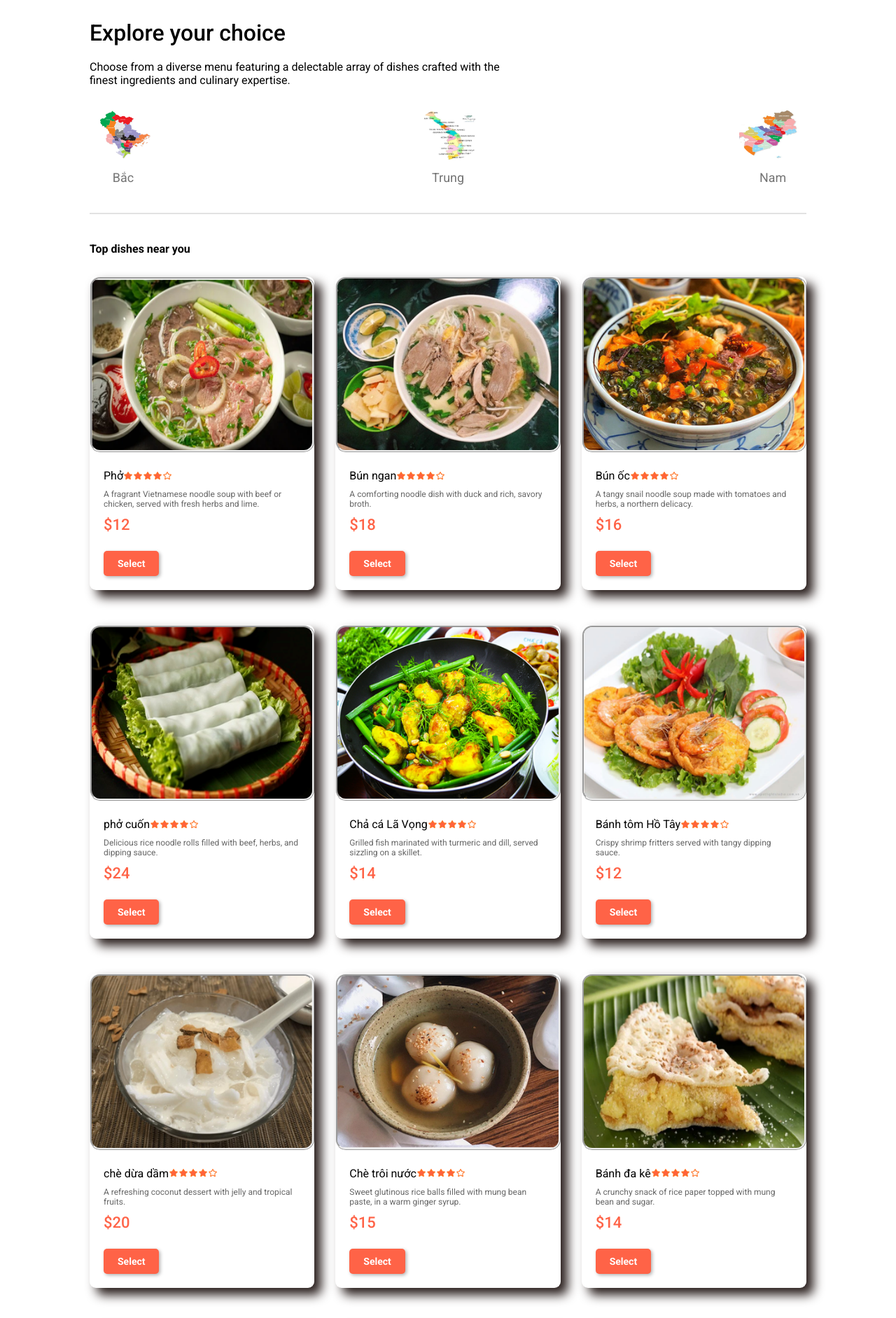
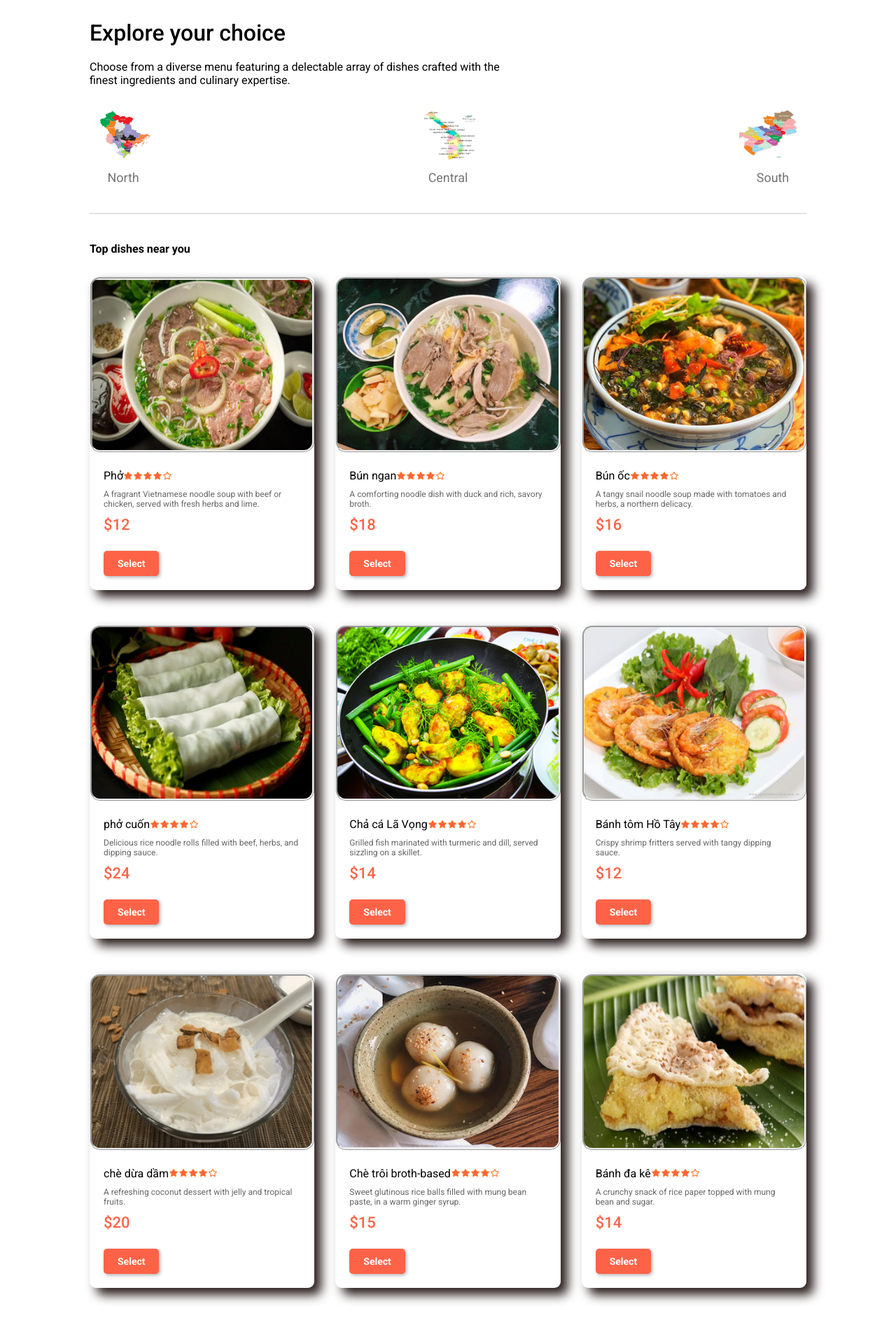
Before and after one commit to Quang1601/OOADproj, a React (Vite) app: page / in a window 1280 px wide. Shown: the part 646-2529 px from the top of the page at 70% size. Built offline with nearby package versions, Linux system fonts and the light colour scheme.

Commit message:
change name

```diff
--- a/src/assets/assets/frontend_assets/assets.js
+++ b/src/assets/assets/frontend_assets/assets.js
@@ -52,58 +52,7 @@ import food_31 from './food_31.png'
 import food_32 from './food_32.png'
 import food_33 from './food_33.png'
 
-import egg from './egg.png'
-import quailEgg from './quailEgg.png'
-import pho_noodle from './pho_noodle.png'
-import wideRiceNoodle from './wideRiceNoodle.png'
-import roundRiceNoodle from './roundRiceNoodle.png'
-import beef from './beef.png'
-import chicken from './chicken.png'
-import duck from './duck.png'
-import pork from './pork.png'
-import mincedFish from './mincedFish.png'
-import shrimp from './shrimp.png'
-import crab from './crab.png'
-import babyClams from './babyClams.png'
-import appleSnail from './appleSnail.png'
-import beanSprouts from './beanSprouts.png'
-import mustardGreens from './mustardGreens.png'
-import cilantro from './cilantro.png'
-import thaiBasil from './thaiBasil.png'
-import mint from './mint.png'
-import scalions from './scalions.png'
-import dill from './dill.png'
-import whiteOnion from './whiteOnion.png'
-import lemongrass from './lemongrass.png'
-import ginger from './ginger.png'
-import tomatoes from './tomatoes.png'
-import greenMango from './greenMango.png'
-import tumeric from './tumeric.png'
-import garlic from './garlic.png'
-import vermicelli from './vermicelli.png'
-import ricePaper from './ricePaper.png'
-import glutinousRice from './glutinousRice.png'
-import rice from './rice.png'
-import coconut from './coconut.png'
-import pandanLeaves from './pandanLeaves.png'
-import corn from './corn.png'
-import banana from './banana.png'
-import fishSauce from './fishSauce.png'
-import soySauce from './soySauce.png'
-import sugar from './sugar.png'
-import salt from './salt.png'
-import oil from './oil.png'
-import lime from './lime.png'
-import vinegar from './vinegar.png'
-import riceFlour from './riceFlour.png'
-import cornstarch from './cornstarch.png'
-import tapiocaStarch from './tapiocaStarch.png'
-import peanuts from './peanuts.png'
-import sesameSeeds from './sesameSeeds.png'
-import friedShallots from './friedShallots.png'
-import driedCrispyCoconut from './driedCrispyCoconut.png'
-import mungBeans from './mungBeans.png'
-import driedShrimp from './driedShrimp.png'
+
 
 import add_icon_white from './add_icon_white.png'
 import add_icon_green from './add_icon_green.png'
@@ -144,17 +93,17 @@ export const assets = {
 }
 export const menu_region = [
     {
-        region_name: "Bắc",
+        region_name: "North",
        region_id: "north",
         region_image:  menu_B
     },
     {
-        region_name: "Trung",
+        region_name: "Central",
        region_id: "central",
         region_image:  menu_T
     },
     {
-        region_name: "Nam",
+        region_name: "South",
        region_id: "south",
         region_image: menu_N
     }
@@ -163,15 +112,15 @@ export const menu_region = [
 
 export const menu_list = [
     {
-        menu_name: "mặn",
+        menu_name: "Savoury",
         menu_image: menu_2,
     },
     {
-        menu_name: "nước",
+        menu_name: "broth-based",
         menu_image: menu_1
     },
     {
-        menu_name: "tráng miệng",
+        menu_name: "Dessert",
         menu_image: menu_3
     },
   ]
@@ -184,7 +133,7 @@ export const food_list = [
         price: 12,
         description: "A fragrant Vietnamese noodle soup with beef or chicken, served with fresh herbs and lime.",
         rid: "north",
-        category: "nước",
+        category: "broth-based",
         instructions: [
             { step: 1, text: "Boil the beef bones in water for 10 minutes and drain." },
             { step: 2, text: "Roast the ginger and onions until charred, then add to the broth." },
@@ -199,7 +148,7 @@ export const food_list = [
         price: 18,
         description: "A comforting noodle dish with duck and rich, savory broth.",
         rid: "north",
-        category: "nước",
+        category: "broth-based",
         instructions: [
             { step: 1, text: "Clean the duck and simmer with ginger and salt." },
             { step: 2, text: "Prepare the broth with aromatics like onions and spices." },
@@ -212,7 +161,7 @@ export const food_list = [
         price: 16,
         description: "A tangy snail noodle soup made with tomatoes and herbs, a northern delicacy.",
         rid: "north",
-        category: "nước",
+        category: "broth-based",
         instructions: [
             { step: 1, text: "Clean and boil the snails with lemongrass and lime leaves." },
             { step: 2, text: "Prepare the tomato-based broth with vinegar and spices." },
@@ -225,7 +174,7 @@ export const food_list = [
         price: 24,
         description: "Delicious rice noodle rolls filled with beef, herbs, and dipping sauce.",
         rid: "north",
-        category: "mặn",
+        category: "Savoury",
         instructions: [
             { step: 1, text: "Mix rice flour and cornstarch with water to make a smooth batter." },
             { step: 2, text: "Coat whole shrimp in batter, fry until golden and crispy." },
@@ -238,7 +187,7 @@ export const food_list = [
         price: 14,
         description: "Grilled fish marinated with turmeric and dill, served sizzling on a skillet.",
         rid: "north",
-        category: "mặn",
+        category: "Savoury",
         instructions: [
             { step: 1, text: "Mix rice flour and cornstarch with water to make a smooth batter." },
             { step: 2, text: "Coat whole shrimp in batter, fry until golden and crispy." },
@@ -251,7 +200,7 @@ export const food_list = [
         price: 12,
         description: "Crispy shrimp fritters served with tangy dipping sauce.",
         rid: "north",
-        category: "mặn",
+        category: "Savoury",
         instructions: [
             { step: 1, text: "Mix rice flour and cornstarch with water to make a smooth batter." },
             { step: 2, text: "Coat whole shrimp in batter, fry until golden and crispy." },
@@ -264,7 +213,7 @@ export const food_list = [
         price: 20,
         description: "A refreshing coconut dessert with jelly and tropical fruits.",
         rid: "north",
-        category: "tráng miệng",
+        category: "Dessert",
         instructions: [
             { step: 1, text: "Prepare coconut milk and sweeten with sugar to taste." },
             { step: 2, text: "Dice jelly and fruit; combine with sweetened coconut milk." },
@@ -272,12 +221,12 @@ export const food_list = [
         ]
     }, {
         _id: "8",
-        name: "Chè trôi nước",
+        name: "Chè trôi broth-based",
         image: food_8,
         price: 15,
         description: "Sweet glutinous rice balls filled with mung bean paste, in a warm ginger syrup.",
        rid: "central",
-        category: "tráng miệng",
+        category: "Dessert",
         instructions: [
             { step: 1, text: "Prepare mung bean paste filling and roll into small balls." },
             { step: 2, text: "Wrap glutinous rice dough around the filling, forming smooth balls." },
@@ -290,7 +239,7 @@ export const food_list = [
         price: 14,
         description: "A crunchy snack of rice paper topped with mung bean and sugar.",
         rid: "north",
-        category: "tráng miệng",
+        category: "Dessert",
         instructions: [
             { step: 1, text: "Prepare mung bean paste and spread onto crispy rice paper." },
             { step: 2, text: "Sprinkle sugar evenly across the top." },
@@ -303,7 +252,7 @@ export const food_list = [
         price: 22,
         description: "A spicy beef noodle soup with lemongrass and chili from central Vietnam.",
         rid: "central",
-        category: "nước",
+        category: "broth-based",
         instructions: [
             { step: 1, text: "Simmer beef shank, pork bones, and lemongrass to make a rich broth." },
             { step: 2, text: "Season with fish sauce, shrimp paste, and chili oil." },
@@ -316,7 +265,7 @@ export const food_list = [
         price: 10,
         description: "A flavorful noodle dish with a small amount of broth, served with herbs and crackers.",
         rid:"central",
-        category: "nước",
+        category: "broth-based",
         instructions: [
             { step: 1, text: "Prepare a rich broth with chicken, shrimp, and pork." },
             { step: 2, text: "Cook noodles and top with broth, meat, and shrimp." },
@@ -329,7 +278,7 @@ export const food_list = [
         price: 12,
         description: "Thick noodles in a savory broth with snakehead fish and herbs.",
         rid: "central",
-        category: "nước",
+        category: "broth-based",
         instructions: [
             { step: 1, text: "Boil snakehead fish and debone, reserving the broth." },
             { step: 2, text: "Season broth with fish sauce, turmeric, and scallions." },
@@ -343,7 +292,7 @@ export const food_list = [
         price: 12,
         description: "Crispy Vietnamese pancakes filled with shrimp, pork, and bean sprouts.",
         rid: "central",
-        category: "mặn",
+        category: "Savoury",
         instructions: [
             { step: 1, text: "Mix rice flour, coconut milk, and turmeric to create the batter." },
             { step: 2, text: "Pour batter onto a hot skillet, then add shrimp, pork, and bean sprouts." },
@@ -357,7 +306,7 @@ export const food_list = [
         price: 18,
         description: "Small savory pancakes topped with shrimp or pork, served with dipping sauce.",
         rid: "central",
-        category: "mặn",
+        category: "Savoury",
         instructions: [
             { step: 1, text: "Prepare batter using rice flour and water." },
             { step: 2, text: "Cook batter in small molds, adding shrimp or pork as topping." },
@@ -370,7 +319,7 @@ export const food_list = [
         price: 16,
         description: "A unique dish of rice topped with baby clams and crunchy toppings.",
         rid: "central",
-        category: "mặn",
+        category: "Savoury",
         instructions: [
             { step: 1, text: "Clean and cook baby clams, reserving the broth." },
             { step: 2, text: "Serve cooked clams over rice with peanuts, fried shallots, and herbs." },
@@ -383,7 +332,7 @@ export const food_list = [
         price: 24,
         description: "Hoi An’s iconic noodle dish with pork and crispy crackers.",
         rid: "central",
-        category: "mặn",
+        category: "Savoury",
         instructions: [
             { step: 1, text: "Prepare noodles with a unique lye water soak for texture." },
             { step: 2, text: "Top noodles with slices of char siu pork and fresh greens." },
@@ -396,7 +345,7 @@ export const food_list = [
         price: 14,
         description: "A sweet corn dessert with creamy coconut sauce.",
         rid: "central",
-        category: "tráng miệng",
+        category: "Dessert",
         instructions: [
             { step: 1, text: "Cook corn kernels in water until soft and sweet." },
             { step: 2, text: "Sweeten with sugar and thicken with tapioca starch." },
@@ -409,7 +358,7 @@ export const food_list = [
         price: 12,
         description: "Crispy deep-fried bananas, a popular street snack.",
         rid: "central",
-        category: "tráng miệng",
+        category: "Dessert",
         instructions: [
             { step: 1, text: "Flatten ripe bananas slightly for even frying." },
             { step: 2, text: "Coat bananas with a batter made of rice flour and water." },
@@ -422,7 +371,7 @@ export const food_list = [
         price: 20,
         description: "A Southern specialty with noodles and fresh seafood, mixed tableside.",
         rid: "south",
-        category: "mặn",
+        category: "Savoury",
         instructions: [
             { step: 1, text: "Prepare fresh noodles and seafood broth." },
             { step: 2, text: "Serve with shrimp, squid, and fresh herbs." },
@@ -435,7 +384,7 @@ export const food_list = [
         price: 15,
         description: "A savory noodle soup with pork, shrimp, and a delicate broth.",
         rid: "south",
-        category: "nước",
+        category: "broth-based",
         instructions: [
             { step: 1, text: "Simmer pork bones to create a clear broth." },
             { step: 2, text: "Cook noodles and add shrimp, pork slices, and broth." },
@@ -448,7 +397,7 @@ export const food_list = [
         price: 14,
         description: "A rich and hearty crab noodle soup with thick rice noodles and fresh herbs.",
        rid: "south",
-        category: "nước",
+        category: "broth-based",
         instructions: [
             { step: 1, text: "Boil crab and reserve meat and broth." },
             { step: 2, text: "Cook thick rice noodles and combine with crab meat." },
@@ -461,7 +410,7 @@ export const food_list = [
         price: 22,
         description: "A tangy and aromatic crab paste noodle soup with tomatoes and tofu.",
         rid: "south",
-        category: "nước",
+        category: "broth-based",
         instructions: [
             { step: 1, text: "Prepare a crab paste base with minced crab and broth." },
             { step: 2, text: "Simmer with tomatoes, tofu, and seasoning for a tangy flavor." },
@@ -474,7 +423,7 @@ export const food_list = [
         price: 10,
         description: "Broken rice served with grilled pork, egg, and pickled vegetables, a southern classic.",
         rid: "south",
-        category: "mặn",
+        category: "Savoury",
         instructions: [
             { step: 1, text: "Cook broken rice until soft and fluffy." },
             { step: 2, text: "Grill pork chops and fry eggs." },
@@ -487,7 +436,7 @@ export const food_list = [
         price: 12,
         description: "Stir-fried beef with tangy pickled mustard greens, perfect with steamed rice.",
         rid: "south",
-        category: "mặn",
+        category: "Savoury",
         instructions: [
             { step: 1, text: "Slice beef thinly and marinate with soy sauce and garlic." },
             { step: 2, text: "Stir-fry beef quickly, then add pickled mustard greens." },
@@ -501,7 +450,7 @@ export const food_list = [
         price: 12,
         description: "Caramelized pork belly and boiled eggs simmered in a sweet-savory sauce.",
         rid: "south",
-        category: "mặn",
+        category: "Savoury",
         instructions: [
             { step: 1, text: "Caramelize sugar, then add pork belly and cook until browned." },
             { step: 2, text: "Add coconut water, fish sauce, and boiled eggs." },
@@ -515,7 +464,7 @@ export const food_list = [
         price: 18,
         description: "Sweet and sour braised pork ribs, a comforting family favorite.",
         rid: "south",
-        category: "mặn",
+        category: "Savoury",
         instructions: [
             { step: 1, text: "Marinate pork ribs with garlic, sugar, and fish sauce." },
             { step: 2, text: "Cook ribs until browned, then add a sweet-sour sauce." },
@@ -528,7 +477,7 @@ export const food_list = [
         price: 16,
         description: "A layered steamed dessert made with pandan and mung beans.",
         rid: "south",
-        category: "tráng miệng",
+        category: "Dessert",
         instructions: [
             { step: 1, text: "Blend pandan leaves for juice, and cook mung beans until soft." },
             { step: 2, text: "Layer the batter and mung bean paste in a steamer." },
@@ -541,7 +490,7 @@ export const food_list = [
         price: 24,
         description: "Sweet spring rolls filled with shredded coconut, sugar, and sesame seeds.",
         rid: "south",
-        category: "tráng miệng",
+        category: "Dessert",
         instructions: [
             { step: 1, text: "Mix shredded coconut with sugar and roasted sesame seeds." },
             { step: 2, text: "Place the mixture on rice paper and roll tightly." },
@@ -554,7 +503,7 @@ export const food_list = [
         price: 14,
         description: "A popular street snack of mixed rice paper with dried shrimp, mango, and herbs.",
         rid: "south",
-        category: "tráng miệng",
+        category: "Dessert",
         instructions: [
             { step: 1, text: "Cut rice paper into strips and mix with dried shrimp and mango." },
             { step: 2, text: "Add chili sauce, lime juice, and peanuts." },
@@ -567,7 +516,7 @@ export const food_list = [
         price: 12,
         description: "A coconut milk-based noodle soup with minced fish, a southern specialty.",
         rid: "south",
-        category: "nước",
+        category: "broth-based",
         instructions: [
             { step: 1, text: "Simmer minced fish in a fragrant coconut milk-based broth." },
             { step: 2, text: "Add spices like turmeric, lemongrass, and chili." },
@@ -580,7 +529,7 @@ export const food_list = [
         price: 20,
         description: "Grilled pork served with vermicelli noodles, herbs, and a tangy dipping sauce.",
         rid: "north",
-        category: "mặn",
+        category: "Savoury",
         instructions: [
             { step: 1, text: "Grill marinated pork patties and slices until charred." },
             { step: 2, text: "Prepare a tangy dipping sauce with fish sauce, vinegar, and sugar." },
@@ -593,7 +542,7 @@ export const food_list = [
         price: 15,
         description: "A traditional square rice cake filled with pork and mung beans, wrapped in banana leaves.",
         rid: "north",
-        category: "mặn",
+        category: "Savoury",
         instructions: [
             { step: 1, text: "Soak sticky rice and mung beans overnight." },
             { step: 2, text: "Layer rice, pork, and mung beans, then wrap in banana leaves." },
@@ -607,7 +556,7 @@ export const food_list = [
         price: 30,
         description: "A light vegetarian noodle soup made with fresh vegetables and tofu.",
         rid: "south",
-        category: "nước",
+        category: "broth-based",
         instructions: [
             { step: 1, text: "Prepare a vegetable broth with carrots, radish, and mushrooms." },
             { step: 2, text: "Add tofu, noodles, and fresh vegetables." },
--- a/src/components/ExploreMenu/Exploremenu.jsx
+++ b/src/components/ExploreMenu/Exploremenu.jsx
@@ -13,7 +13,6 @@ const ExploreMenu = ({ region, setRegion, category, setCategory }) => {
       setRegion(selectedRegion);
       setStep(2);
     }
-
   };
 
   const handleCategoryClick = (selectedCategory) => {
@@ -62,7 +61,7 @@ const ExploreMenu = ({ region, setRegion, category, setCategory }) => {
               setCategory('All');
             }}
           >
-            Quay lại
+            Back
           </button>
           <div className="explore-menu-list">
             {menu_list.map((item, index) => (
--- a/src/components/FoodDisplay/FoodDisplay.jsx
+++ b/src/components/FoodDisplay/FoodDisplay.jsx
@@ -33,4 +33,5 @@ export const FoodDisplay = ({ region, category }) => {
   );
 };
 
+
 export default FoodDisplay;
```
